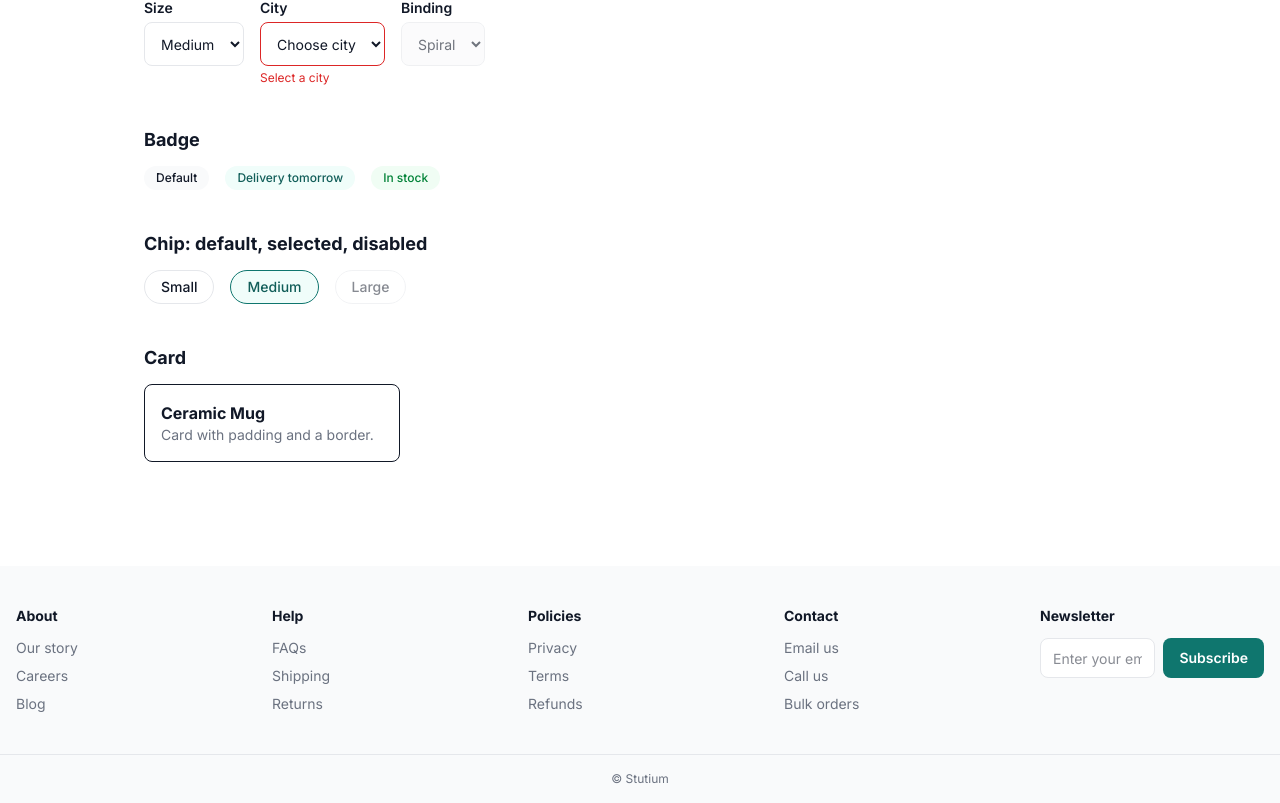
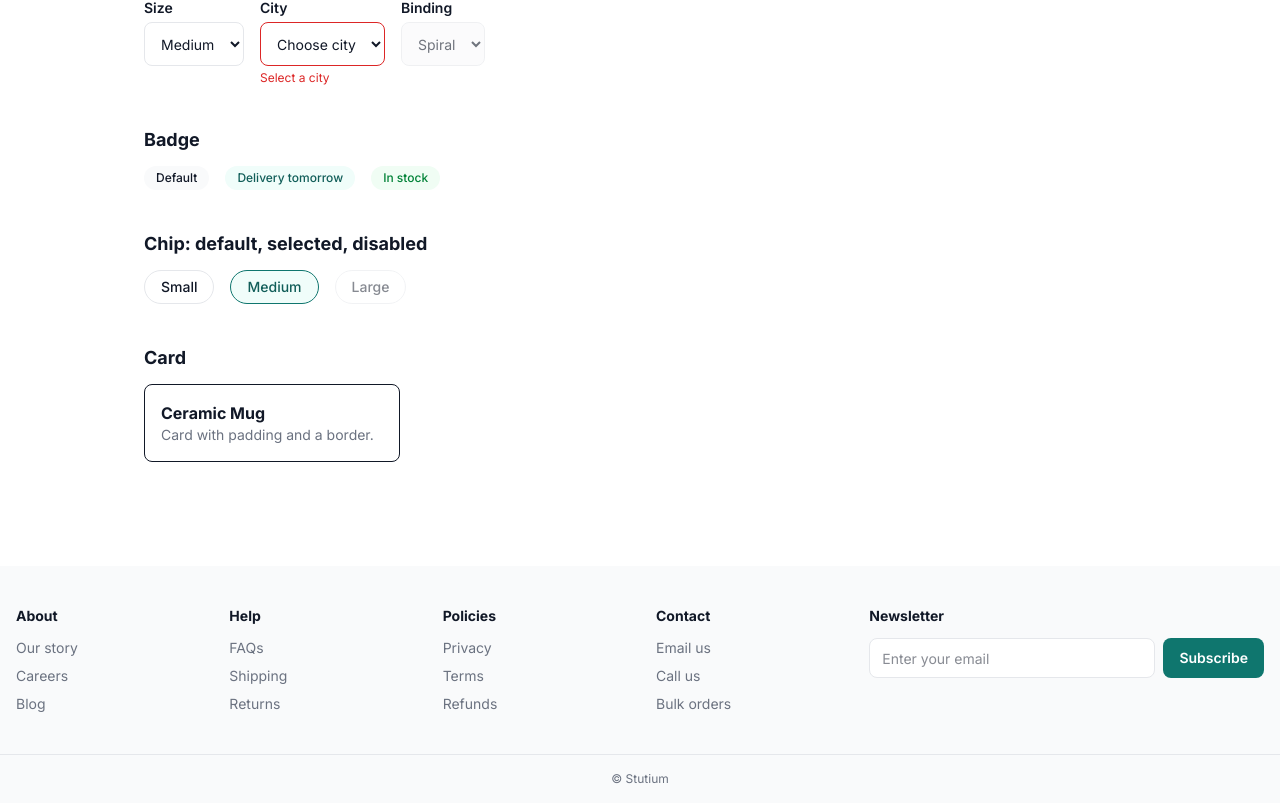
Before and after one commit to komalbaviskar529-creator/stutium-frontend, a Next.js app: page /styleguide in a window 1280 px wide. Shown: the part 756-1559 px from the top of the page. Built offline with nearby package versions, Linux system fonts and the light colour scheme.

Commit message:
fix: widen footer newsletter column

```diff
--- a/components/Footer.tsx
+++ b/components/Footer.tsx
@@ -10,7 +10,7 @@ const columns = [
 export function Footer() {
   return (
     <footer className="mt-16 bg-surface">
-      <div className="mx-auto grid max-w-7xl gap-8 px-4 py-10 sm:grid-cols-2 lg:grid-cols-5">
+      <div className="mx-auto grid max-w-7xl gap-8 px-4 py-10 sm:grid-cols-2 lg:grid-cols-6">
         {columns.map((col) => (
           <div key={col.title}>
             <h3 className="mb-3 text-sm font-bold">{col.title}</h3>
@@ -21,7 +21,7 @@ export function Footer() {
             </ul>
           </div>
         ))}
-        <div>
+        <div className="sm:col-span-2">
           <h3 className="mb-3 text-sm font-bold">Newsletter</h3>
           <div className="flex gap-2">
             <input
```
